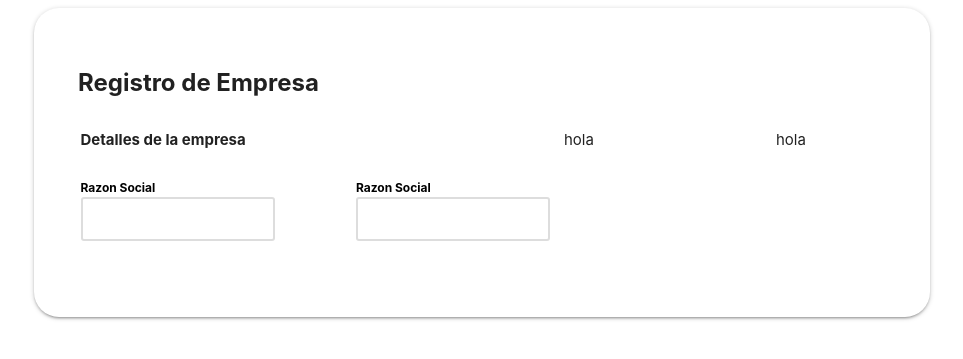
After one commit to jcwhitefish/compensapay, a PHP site: page /database/registro/empresa in a window 1280 px wide. The commit adds this page. Shown: the top 359 px of the page, without its empty margins (158-1121 px from the left). Run offline with PHP 8.4, Linux system fonts and the light colour scheme.

Commit message:
ADD style
add style and css sctructure

```diff
--- a/application/controllers/Registro.php
+++ b/application/controllers/Registro.php
@@ -29,5 +29,10 @@ class Registro extends CI_Controller {
         $data['main'] = $this->load->view('registro/usuario','',true);
         $this->load->view('plantilla',$data);
 	}
-
+	public function empresa()
+	{
+        //mostramos en pantalla welcome_message.php
+        $data['main'] = $this->load->view('registro/empresa','',true);
+        $this->load->view('plantilla',$data);
+	}
 }
--- a/application/views/plantilla.php
+++ b/application/views/plantilla.php
@@ -7,6 +7,7 @@ defined('BASEPATH') OR exit('No direct script access allowed');
 	<title>Compensapay</title>
 <!-- importamos materialize usando base_url() -->
 <link rel="stylesheet" href="<?php echo base_url();?>css/materialize.min.css">
+<link rel="stylesheet" href="<?php echo base_url();?>css/style.css">
 </head>
 <body>
     <script src="https://unpkg.com/vue@3/dist/vue.global.prod.js"></script>
--- /dev/null
+++ b/application/views/registro/empresa.php
@@ -0,0 +1,46 @@
+<div class="container">
+    <div class="card esquinasRedondas">
+        <div class="card-content">
+            <h2 class="card-title regEmpresa bold">Registro de Empresa</h2>
+            <div class="row">
+                <div class="col l7">
+                    <div class="col l12 detEmpresa">
+                        <p class="bold">Detalles de la empresa</p>
+                    </div>
+                    <div class="input-border col l5">
+                        <input type="text" name="user" id="user" required>
+                        <label class="bold" for="user">Razon Social</label>
+                    </div>
+                    <div class="input-border col l5 offset-l2">
+                        <input type="text" name="user" id="user" required>
+                        <label class="bold" for="user">Razon Social</label>
+                    </div>
+                </div>
+                <div class="col l3">
+                    hola
+                </div>
+                <div class="col l2">
+                    hola
+                </div>
+            </div>
+        </div>
+    </div>
+</div>
+<style>
+    .card-title {
+        margin-bottom: 30px !important;
+        font-weight: bold !important;
+    }
+
+    .esquinasRedondas {
+        border-radius: 25px !important;
+    }
+    .detEmpresa{
+        margin-left: 40px;
+        margin-bottom: 30px;
+    }
+    .regEmpresa{
+        margin-left: 20px;
+    }
+
+</style>
--- /dev/null
+++ b/css/style.css
@@ -0,0 +1,31 @@
+
+.input-border input[type=text],
+.input-border input[type=email] {
+    border: 2px solid #ddd;
+    border-radius: 3px;
+    padding: 0 8px;
+    margin: 15px 0 10px 0;
+    height: 40px;
+}
+
+.input-border input[type=text]:focus,
+.input-border input[type=email]:focus {
+    border-color: #444 !important;
+    border-bottom: 1px solid #444 !important;
+    box-shadow: 0 1px 0 0 #444 !important;
+}
+
+.input-border label {
+    color: black;
+    top: -75px;
+    position: relative;
+}
+
+.input-border input[type=text]:focus + label,
+.input-border input[type=email]:focus + label {
+    color: #111 !important;
+}
+/* texto en negritas */
+.bold{
+    font-weight: bold;
+}
```
